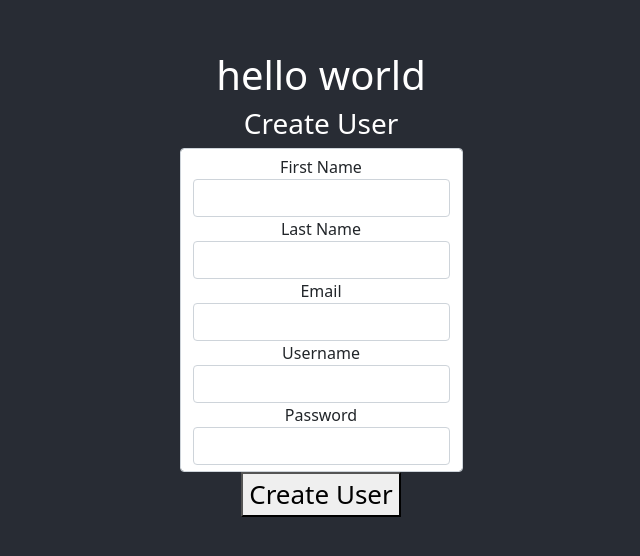
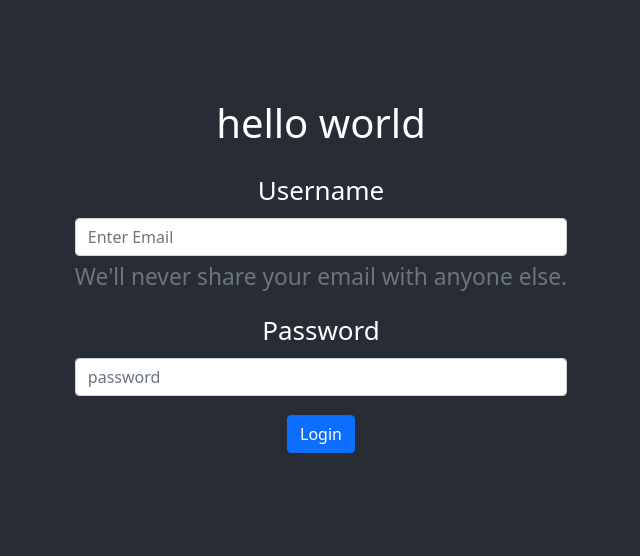
Before and after one commit to Payner01/dcc-youtube-clone-frontend, a React (Create React App) app: page /login in a window 1280 px wide. Shown: the part 116-672 px from the top of the page, without its empty margins (319-959 px from the left). Built offline with nearby package versions, Linux system fonts and the light colour scheme.

Commit message:
Tested LoginForm and changed email to username

```diff
--- a/src/App.js
+++ b/src/App.js
@@ -2,19 +2,22 @@
 import './App.css';
 import RegistrationForm from './RegistrationForm/RegistrationForm';
 import React, { useEffect, useState } from 'react';
+import { Route, Routes } from 'react-router-dom';
+import LoginForm from './LoginForm/LoginForm';
 // import axios from 'axios';
 
 function App() {
 
   // const [user, setUser] = useState(null);
 
-  //   useEffect(() => {
-  //       const jwt = localStorage.getItem('token');
-  //       try {
-  //           const decodedUser = jwt_decode(jwt);
-  //           setUser(decodedUser);
-  //       } catch {}
-  //   }, [])
+    // gets Token for users
+    // useEffect(() => {
+    //     const jwt = localStorage.getItem('token');
+    //     try {
+    //         const decodedUser = jwt_decode(jwt);
+    //         setUser(decodedUser);
+    //     } catch {}
+    // }, []);
 
 
 
@@ -22,7 +25,18 @@ function App() {
     <div className="App">
       <header className="App-header">
         <h1>hello world</h1>
-        <RegistrationForm />
+        <Routes>
+          {/* <Route path='/profile' element={() => {
+            if (!user) {
+              return <LoginForm />
+            }
+            else {
+              return <RegistrationForm user={user} />
+            }
+          }} /> */}
+          <Route path='/register' element={<RegistrationForm />} />
+          <Route path='/login' element={<LoginForm />} />
+        </Routes>
       </header>
     </div>
   );
--- a/src/LoginForm/LoginForm.jsx
+++ b/src/LoginForm/LoginForm.jsx
@@ -19,12 +19,12 @@ const LoginForm = (props) => {
     return (
 
         <Form onSubmit={handleSubmit } className="rounded p-4 p-sm-3">
-            <Form.Group className="mb-3" controlId="formBasicEmail">
-                <Form.Label>Email Address</Form.Label>
-                <Form.Control type="email" placeholder="Enter Email" onChange={(event) => setUserName(event.target.value)}/>
+            <Form.Group className="mb-3">
+                <Form.Label>Username</Form.Label>
+                <Form.Control type="username" placeholder="Enter Email" onChange={(event) => setUserName(event.target.value)}/>
                 <Form.Text className="text-muted">We'll never share your email with anyone else.</Form.Text>
             </Form.Group>
-            <Form.Group className="mb-3" controlId="formBasicPassword">
+            <Form.Group className="mb-3">
                 <Form.Label>Password</Form.Label>
                 <Form.Control type="password" placeholder="password" onChange={(event) => setPassword(event.target.value)}/>
             </Form.Group>
@@ -33,4 +33,4 @@ const LoginForm = (props) => {
     );
 }
 
-export default LoginForm;props
+export default LoginForm;
```
